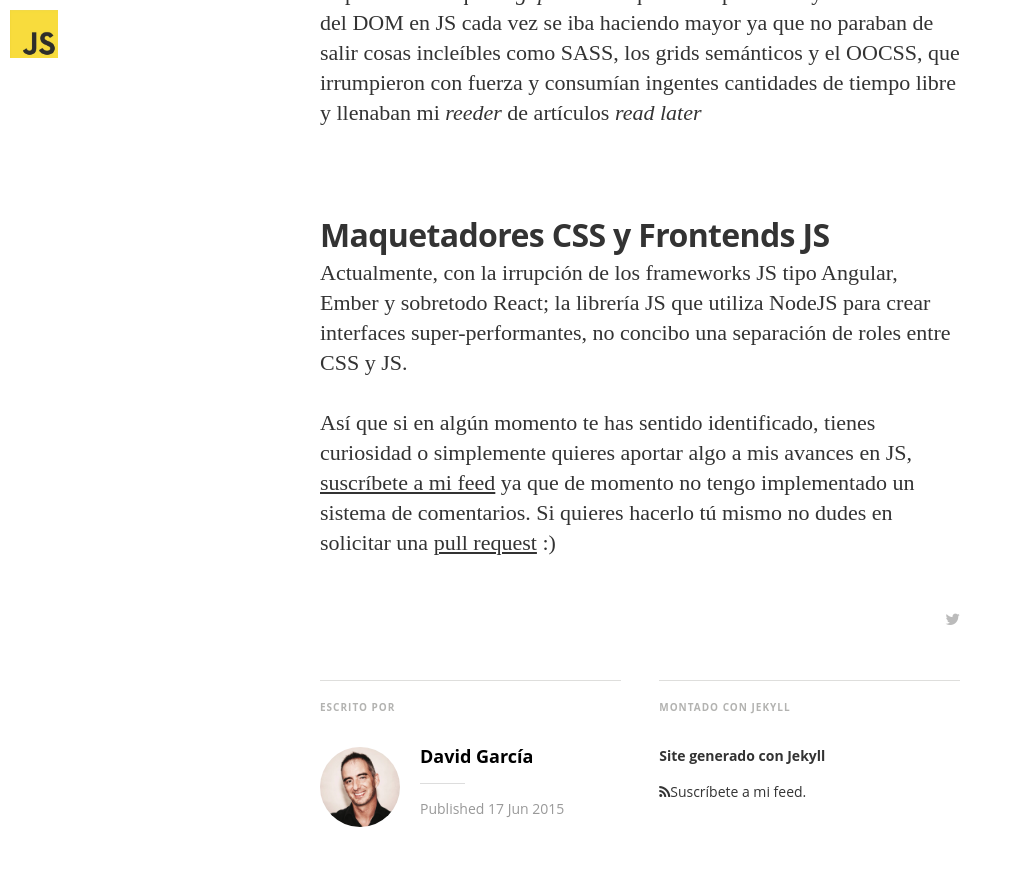
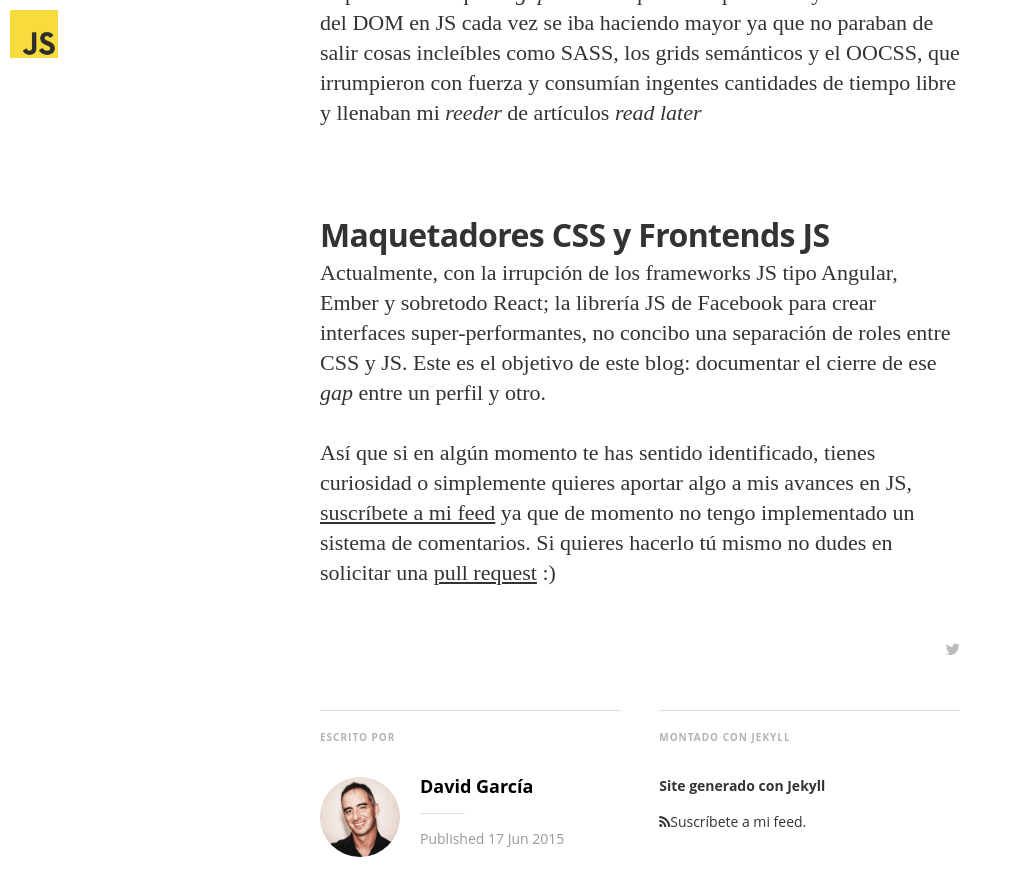
Before and after one commit to davecarter/jsblog, a Jekyll site: the page built from _posts/2015-06-17-maquetadores-y-frontends.markdown, in a window 1280 px wide and 900 px high, scrolled down 2377 px. Shown: the top 896 px of the window, without its empty margins (0-1012 px from the left). Built offline with Jekyll 4.4.1, drawn with Linux system fonts in a browser that asks for light colours; nearby versions of some CDN libraries; some web fonts are replaced; Markdown is read by kramdown in place of the engine named in the settings.

Commit message:
suggest: ...React; la librería JS de Facebook by Joan Leon

```diff
--- a/_posts/2015-06-17-maquetadores-y-frontends.markdown
+++ b/_posts/2015-06-17-maquetadores-y-frontends.markdown
@@ -38,6 +38,6 @@ El problema es que el *gap* entre maquetación pura CSS y modificación del DOM
 
 ## Maquetadores CSS y Frontends JS
 
-Actualmente, con la irrupción de los frameworks JS tipo Angular, Ember y sobretodo React; la librería JS que utiliza NodeJS para crear interfaces super-performantes, no concibo una separación de roles entre CSS y JS.
+Actualmente, con la irrupción de los frameworks JS tipo Angular, Ember y sobretodo React; la librería JS de Facebook para crear interfaces super-performantes, no concibo una separación de roles entre CSS y JS. Este es el objetivo de este blog: documentar el cierre de ese *gap* entre un perfil y otro.
 
 Así que si en algún momento te has sentido identificado, tienes curiosidad o simplemente quieres aportar algo a mis avances en JS, [suscríbete a mi feed](http://davecarter.me/feed.xml) ya que de momento no tengo implementado un sistema de comentarios. Si quieres hacerlo tú mismo no dudes en solicitar una [pull request](https://github.com/davecarter/jsblog) :)
```
